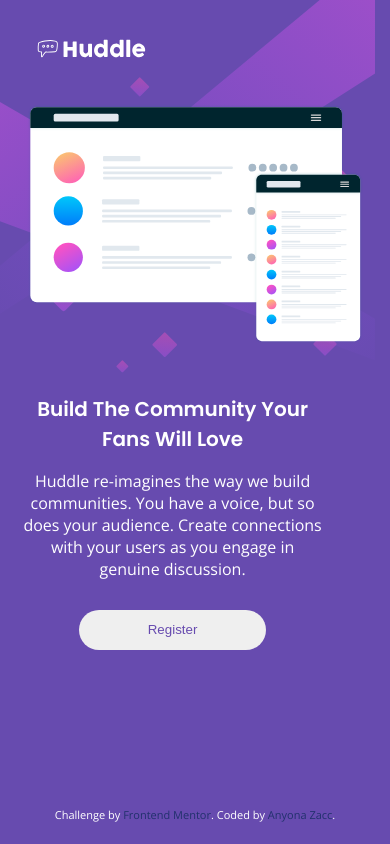
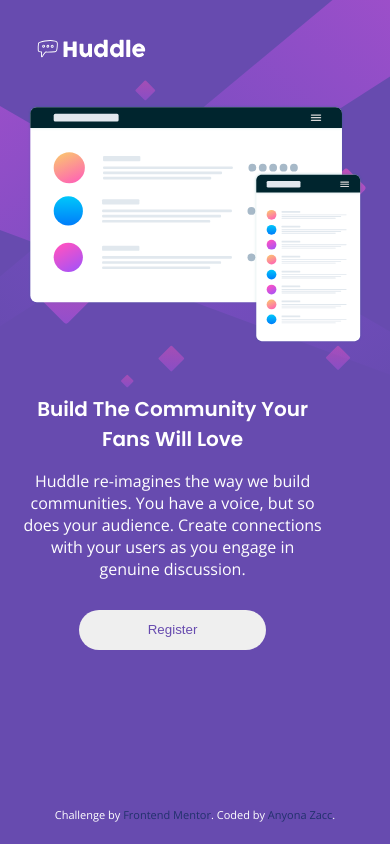
Before and after one commit to ZaccFlips/landing-page, a plain HTML site: page index.html in a window 390 px wide. Drawn offline with nearby package versions, Linux system fonts and the light colour scheme.

Commit message:
added adjustments to the mobile background

```diff
--- a/styles.css
+++ b/styles.css
@@ -82,6 +82,8 @@
         background-image: url(/images/bg-mobile.svg);
         background-repeat: no-repeat;
         height: 100%;
+        background-position: center top;
+        background-size: 100%;
     }
     h1{
         font-size: 20px;
```
